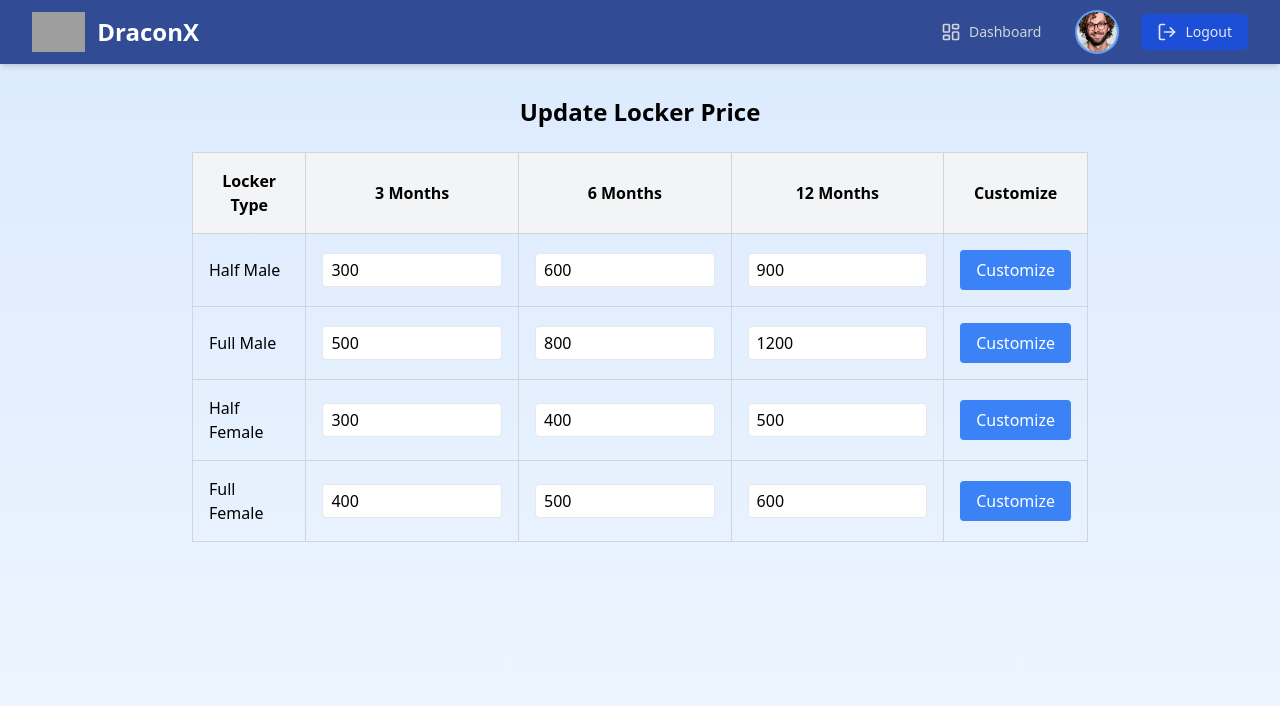
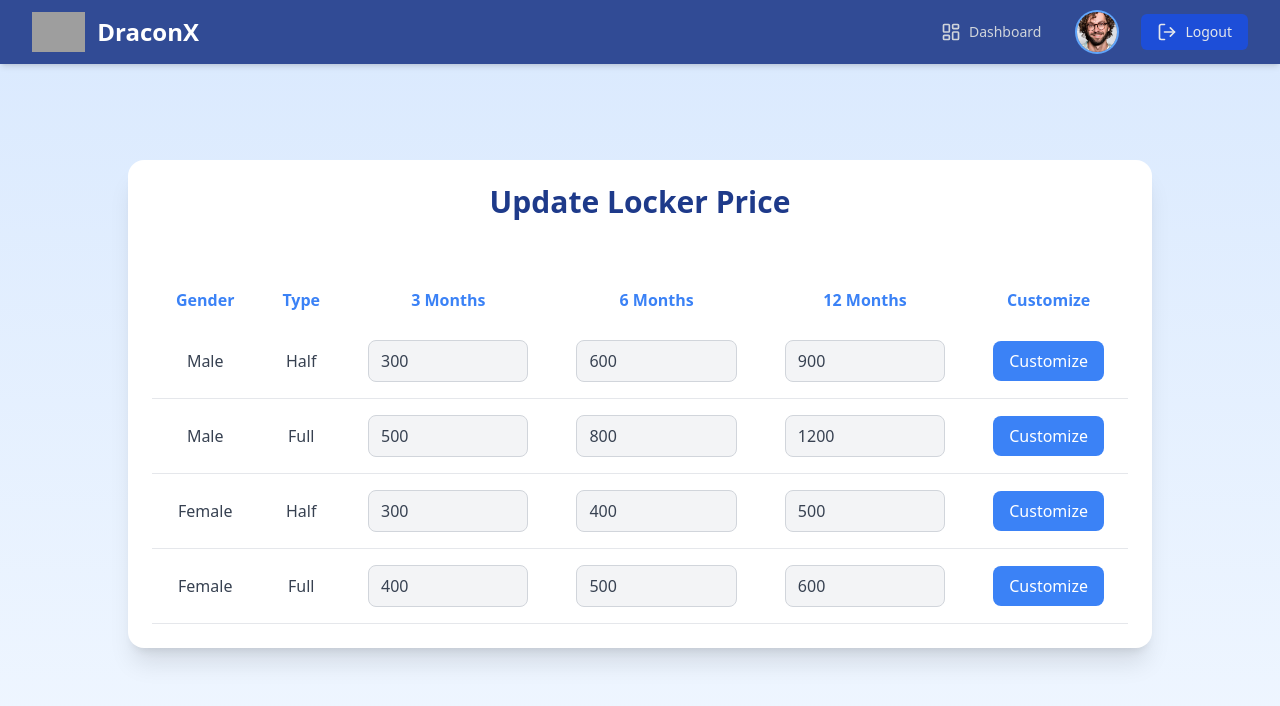
Before and after one commit to Deepak05x/Locker_management_system, a React (Vite) app in the folder frontend/: page /update_locker_price in a window 1280 px wide. Shown: the top 706 px of the page. Built offline with nearby package versions, Linux system fonts and the light colour scheme; no server answers; grey boxes are pictures that could not be loaded.

Commit message:
UI Change in the update

```diff
--- a/frontend/src/components/AddSingleLocker.jsx
+++ b/frontend/src/components/AddSingleLocker.jsx
@@ -97,7 +97,12 @@ const AddSingleLocker = () => {
                     </div>
 
                     <form onSubmit={handleSubmit} className="mt-8 space-y-6">
-                        <select id="lockerType" value={lockerType} onChange={handleLockerType} className="border border-black px-4 rounded-sm py-2 w-full focus:outline-none enabled:outline-none">
+                        <select
+                            id="lockerType"
+                            value={lockerType}
+                            onChange={handleLockerType}
+                            className="pl-4 outline-none w-full py-3 border border-gray-300 rounded-lg focus:ring-2 focus:ring-blue-500 focus:border-blue-500 transition-colors bg-white"
+                        >
                             <option value="" disabled selected hidden>
                                 Type of the locker
                             </option>
@@ -109,7 +114,7 @@ const AddSingleLocker = () => {
                             id="gender"
                             value={gender}
                             onChange={(e) => setGender(e.target.value)}
-                            className="border border-black px-4 rounded-sm py-2 w-full focus:outline-none enabled:outline-none"
+                            className="pl-4 outline-none w-full py-3 border border-gray-300 rounded-lg focus:ring-2 focus:ring-blue-500 focus:border-blue-500 transition-colors bg-white"
                         >
                             <option value="" disabled selected hidden>
                                 Type of the gender
@@ -245,6 +250,17 @@ const AddSingleLocker = () => {
                         </button>
                         <BackButton />
                     </form>
+
+                    <div className="mt-6 text-center">
+                        <div className="space-y-2">
+                            <p className="text-sm text-gray-600">
+                                Want to Add Multiple Lockers?{" "}
+                                <Link to={"/add_multiple_locker"} className="text-blue hover:underline cursor-pointer">
+                                    Multiple Lockers
+                                </Link>
+                            </p>
+                        </div>
+                    </div>
                 </div>
             </section>
         </Layout>
--- a/frontend/src/components/AssignLocker.jsx
+++ b/frontend/src/components/AssignLocker.jsx
@@ -237,7 +237,7 @@ const AssignLocker = () => {
                             onChange={(e) => setMonths(e.target.value)}
                             className=" outline-none w-full px-4 py-2 border border-gray-300 rounded-lg focus:ring-2 focus:ring-blue-500 focus:border-blue-500 transition-colors"
                         >
-                            <option value="" disabled>
+                            <option value="" disabled selected>
                                 Duration
                             </option>
                             <option value="3">3 months</option>
--- a/frontend/src/components/Dashboard.jsx
+++ b/frontend/src/components/Dashboard.jsx
@@ -8,11 +8,13 @@ import { AuthContext } from "../context/AuthProvider";
 import { ToastContainer } from "react-toastify";
 import "react-toastify/dist/ReactToastify.css";
 import { LockerContext } from "../context/LockerProvider";
+import { AdminContext } from "../context/AdminProvider";
 
 const Dashboard = () => {
     const { loginDetails, loginSuccess, setLoginSuccess } = useContext(AuthContext);
     const { assignSuccess, setAssignSuccess, cancelSuccess, setCancelSuccess, technicalSuccess, setTechnicalSuccess, lockerSuccess, setLockerSuccess, addSuccess, setAddSuccess } =
         useContext(LockerContext);
+    const { deleteSuccess, setDeleteSuccess } = useContext(AdminContext);
 
     useEffect(() => {
         if (loginSuccess) {
@@ -55,6 +57,13 @@ const Dashboard = () => {
             setAddSuccess(false);
         }
     }, [addSuccess]);
+
+    useEffect(() => {
+        if (deleteSuccess) {
+            toast.success("Locker has been Deleted Successfully");
+            setDeleteSuccess(false);
+        }
+    }, [deleteSuccess]);
 
     const staff = [
         { title: "Assign Locker", icon: User, path: "/available_lockers", description: "Assign lockers to the users", stats: "2.4k Users" },
--- a/frontend/src/components/DeleteLocker.jsx
+++ b/frontend/src/components/DeleteLocker.jsx
@@ -1,22 +1,29 @@
 import React from "react";
 import { useState } from "react";
-import { useContext } from "react";
+import { useContext, lazy } from "react";
 import { AdminContext } from "../context/AdminProvider";
-import { Hash, CircleOff, ArrowBigRight } from "lucide-react";
+import { Hash, CircleOff, ArrowRight, Loader } from "lucide-react";
 import Layout from "./Layout";
+import { LockerContext } from "../context/LockerProvider";
+
+const BackButton = lazy(() => import("../components/BackButton"));
 
 const DeleteLocker = () => {
     const { deleteLocker } = useContext(AdminContext);
     const [lockerNumber, setLockerNumber] = useState(null);
+    const [loading, setLoading] = useState(false);
 
     console.log(lockerNumber);
 
     const handleSubmit = async (e) => {
         e.preventDefault();
+        setLoading(true);
         try {
             await deleteLocker(lockerNumber);
         } catch (error) {
             console.log(error);
+        } finally {
+            setLoading(false);
         }
     };
 
@@ -57,13 +64,17 @@ const DeleteLocker = () => {
 
                         <button
                             type="submit"
-                            className="group relative w-full flex justify-center py-3 px-4 border border-transparent rounded-lg text-white bg-blue-600 hover:bg-blue-700 focus:outline-none focus:ring-2 focus:ring-offset-2 focus:ring-blue-500 transition-colors"
+                            disabled={loading}
+                            className={`group relative w-full flex justify-center py-3 px-4 border border-transparent rounded-lg text-white ${
+                                loading ? "bg-blue-500 cursor-not-allowed" : "bg-blue-600 hover:bg-blue-700"
+                            } focus:outline-none focus:ring-2 focus:ring-offset-2 focus:ring-blue-500 transition-colors`}
                         >
                             <span className="absolute left-0 inset-y-0 flex items-center pl-3">
-                                <ArrowBigRight className="h-5 w-5 text-white group-hover:text-blue-300" />
+                                {loading ? <Loader className="h-5 w-5 text-white animate-spin" /> : <ArrowRight className="h-5 w-5 text-white group-hover:text-blue-300" />}
                             </span>
-                            Remove the locker
+                            {loading ? "Deleting..." : "Delete the locker"}
                         </button>
+                        <BackButton />
                     </form>
                 </div>
             </div>
--- a/frontend/src/components/UpdateLockerPrice.jsx
+++ b/frontend/src/components/UpdateLockerPrice.jsx
@@ -1,27 +1,30 @@
-import React, { useContext, useState } from "react";
+import React, { useContext } from "react";
 import { LockerContext } from "../context/LockerProvider";
 import Layout from "./Layout";
 
 const UpdateLockerPrice = () => {
     const { isEditable, lockerPrices, toggleEditable, handleInputChange, saveLockerPrice } = useContext(LockerContext);
 
-    const renderLockerRow = (lockerType, lockerLabel) => (
-        <tr>
-            <td className="border border-gray-300 p-4">{lockerLabel}</td>
+    const renderLockerRow = (lockerType, lockerLabel, lockerGender) => (
+        <tr className="bg-white hover:bg-blue-50 transition-colors">
+            <td className="border-b border-gray-200 px-6 py-4 text-center text-gray-700">{lockerGender}</td>
+            <td className="border-b border-gray-200 px-6 py-4 text-center text-gray-700">{lockerLabel}</td>
             {["threeMonths", "sixMonths", "twelveMonths"].map((duration) => (
-                <td key={duration} className="border border-gray-300 p-4">
+                <td key={duration} className="border-b border-gray-200 px-6 py-4">
                     <input
                         type="text"
-                        className="w-full px-2 py-1 border rounded"
+                        className={`w-full px-3 py-2 text-gray-700 border rounded-lg outline-none focus:ring-2 ${
+                            isEditable[lockerType] ? "border-blue-500 focus:ring-blue-500" : "border-gray-300 bg-gray-100 cursor-not-allowed"
+                        }`}
                         value={lockerPrices[lockerType][duration]}
                         readOnly={!isEditable[lockerType]}
                         onChange={(e) => handleInputChange(e, lockerType, duration)}
                     />
                 </td>
             ))}
-            <td className="border border-gray-300 p-4 text-center">
+            <td className="border-b border-gray-200 px-6 py-4 text-center">
                 <button
-                    className="px-4 py-2 bg-blue-500 text-white rounded"
+                    className={`px-4 py-2 rounded-lg ${isEditable[lockerType] ? "bg-green-500 text-white hover:bg-green-600" : "bg-blue-500 text-white hover:bg-blue-600"} transition-colors`}
                     onClick={() => {
                         if (isEditable[lockerType]) {
                             saveLockerPrice(lockerType);
@@ -37,26 +40,29 @@ const UpdateLockerPrice = () => {
 
     return (
         <Layout>
-            <section className="py-8">
-                <div className="max-w-4xl mx-auto">
-                    <h2 className="text-2xl font-bold mb-6 text-center">Update Locker Price</h2>
-                    <table className="w-full border-collapse border border-gray-300">
-                        <thead>
+            <section className="py-24 bg-gradient-to-b from-blue-100 to-blue-50">
+                <div className="max-w-5xl mx-auto p-6 bg-white rounded-2xl shadow-xl flex flex-col gap-8">
+                    <h2 className="text-3xl font-bold mb-6 text-center text-blue-900">Update Locker Price</h2>
+                    <div className="overflow-x-auto">
+                        <table className="w-full  text-md border-blue-500 overflow-hidden">
+                            <thead className=" text-blue-500">
                                 <tr>
-                                <th className="border border-gray-300 p-4 bg-gray-100">Locker Type</th>
-                                <th className="border border-gray-300 p-4 bg-gray-100">3 Months</th>
-                                <th className="border border-gray-300 p-4 bg-gray-100">6 Months</th>
-                                <th className="border border-gray-300 p-4 bg-gray-100">12 Months</th>
-                                <th className="border border-gray-300 p-4 bg-gray-100">Customize</th>
+                                    <th className="px-6 py-3 text-center "> Gender</th>
+                                    <th className="px-6 py-3 text-center "> Type</th>
+                                    <th className="px-6 py-3 text-center">3 Months</th>
+                                    <th className="px-6 py-3 text-center">6 Months</th>
+                                    <th className="px-6 py-3 text-center">12 Months</th>
+                                    <th className="px-6 py-3 text-center">Customize</th>
                                 </tr>
                             </thead>
                             <tbody>
-                            {renderLockerRow("halfMale", "Half Male")}
-                            {renderLockerRow("fullMale", "Full Male")}
-                            {renderLockerRow("halfFemale", "Half Female")}
-                            {renderLockerRow("fullFemale", "Full Female")}
+                                {renderLockerRow("halfMale", "Half", "Male")}
+                                {renderLockerRow("fullMale", "Full", "Male")}
+                                {renderLockerRow("halfFemale", "Half", "Female")}
+                                {renderLockerRow("fullFemale", "Full", "Female")}
                             </tbody>
                         </table>
+                    </div>
                 </div>
             </section>
         </Layout>
--- a/frontend/src/context/AdminProvider.jsx
+++ b/frontend/src/context/AdminProvider.jsx
@@ -10,6 +10,7 @@ const AdminProvider = ({ children }) => {
     const [staffs, setStaffs] = useState([]);
     const [addedStaffs, setAddedStaffs] = useState([]);
     const [staffDetails, setStaffDetails] = useState([]);
+    const [deleteSuccess, setDeleteSuccess] = useState(false);
 
     const navigate = useNavigate();
 
@@ -108,7 +109,8 @@ const AdminProvider = ({ children }) => {
                 }
             );
             if (res.status === 200) {
-                navigate("/staff_management");
+                setDeleteSuccess(true);
+                navigate("/dashboard");
                 window.location.reload();
             }
         } catch (error) {
@@ -120,7 +122,7 @@ const AdminProvider = ({ children }) => {
         getStaffs();
     }, []);
 
-    return <AdminContext.Provider value={{ deleteLocker, staffs, addSingleStaff, handleStaffDetails, staffDetails, deleteStaff }}>{children}</AdminContext.Provider>;
+    return <AdminContext.Provider value={{ deleteSuccess, setDeleteSuccess, deleteLocker, staffs, addSingleStaff, handleStaffDetails, staffDetails, deleteStaff }}>{children}</AdminContext.Provider>;
 };
 
 export default AdminProvider;
--- a/frontend/src/context/LockerProvider.jsx
+++ b/frontend/src/context/LockerProvider.jsx
@@ -99,6 +99,7 @@ const LockerProvider = ({ children }) => {
                 setAddedLocker(data);
                 setAddSuccess(true);
                 navigate("/dashboard");
+                window.location.reload();
             }
         } catch (error) {
             console.log(error);
@@ -152,6 +153,7 @@ const LockerProvider = ({ children }) => {
                 setAssignedLockers(data);
                 setAssignSuccess(true);
                 navigate("/dashboard");
+                window.location.reload();
             }
         } catch (error) {
             console.log(error);
@@ -221,6 +223,7 @@ const LockerProvider = ({ children }) => {
                 setCancelLockers(data);
                 setCancelSuccess(true);
                 navigate("/dashboard");
+                window.location.reload();
             }
         } catch (error) {
             console.log(error);
```
Lines whose indentation alone changed are shown as unchanged.
